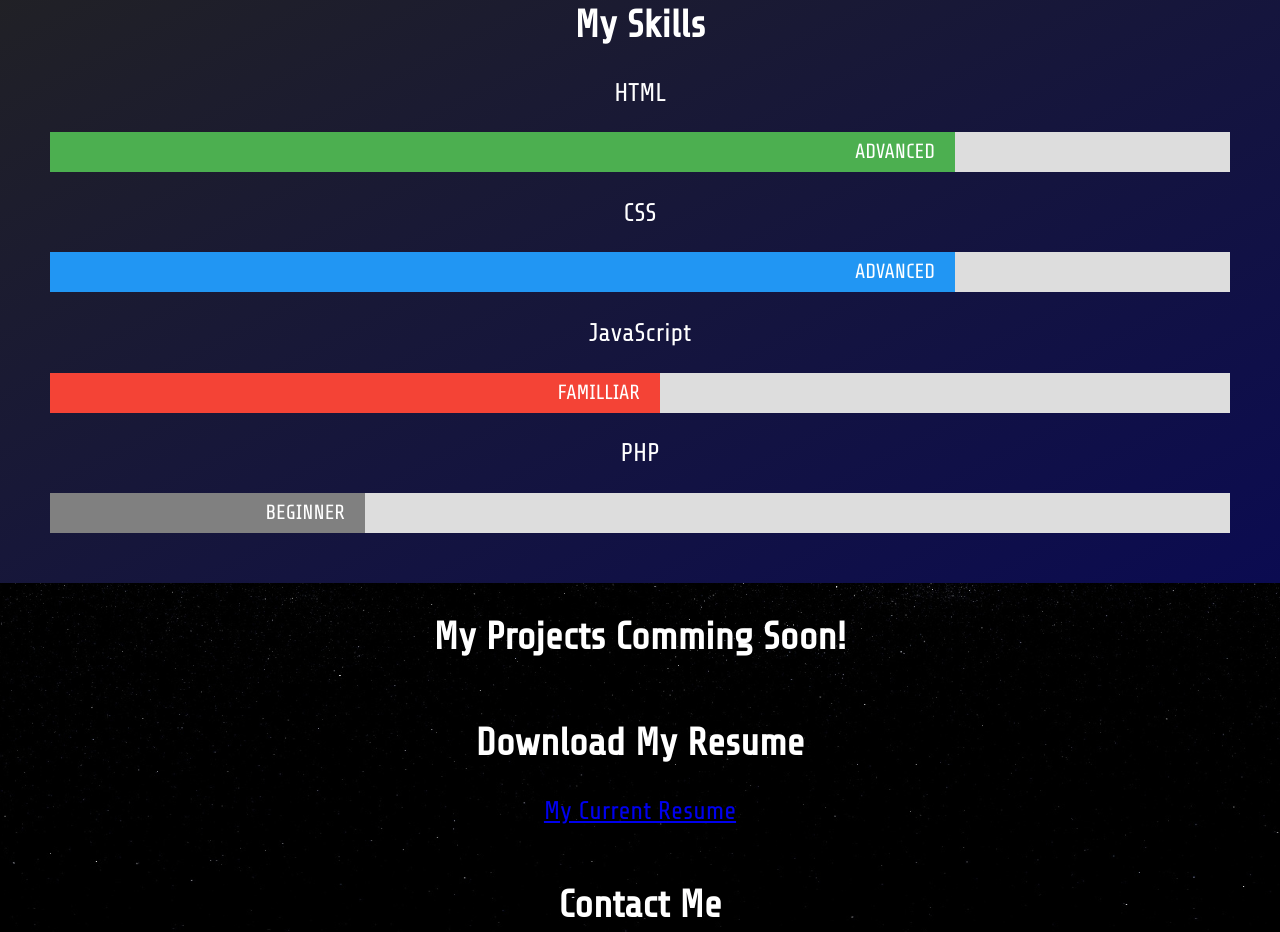
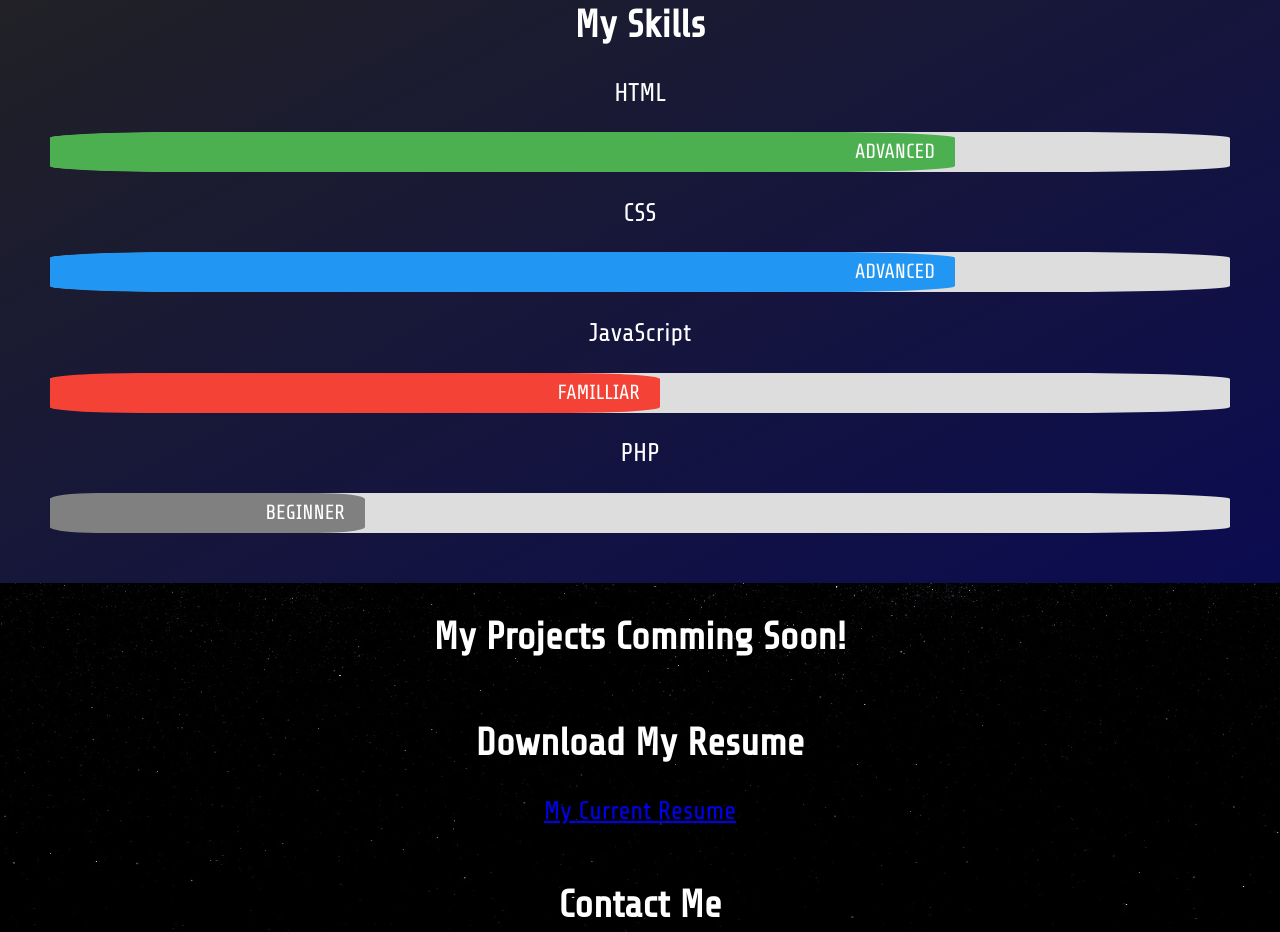
Before and after one commit to joeyscott-webdev/portfolio, a plain HTML site: page index.html in a window 1280 px wide. Shown: the part 2210-3142 px from the top of the page. Drawn offline with Linux system fonts and the light colour scheme.

Commit message:
updated styles
changed some visual stuff with the skills section

```diff
--- a/css/style.css
+++ b/css/style.css
@@ -170,6 +170,7 @@ body {
 .container {
   width: 100%;
   background-color: #ddd; /* Grey background */
+  border-radius: 15%;
 }
 
 .skillbox {
@@ -178,6 +179,7 @@ body {
   padding-right: 20px;
   line-height: 40px;
   color: white;
+  border-radius: 15%;
 }
 
 .html {width: 75%; background-color: #4CAF50;} /* Green */
```
